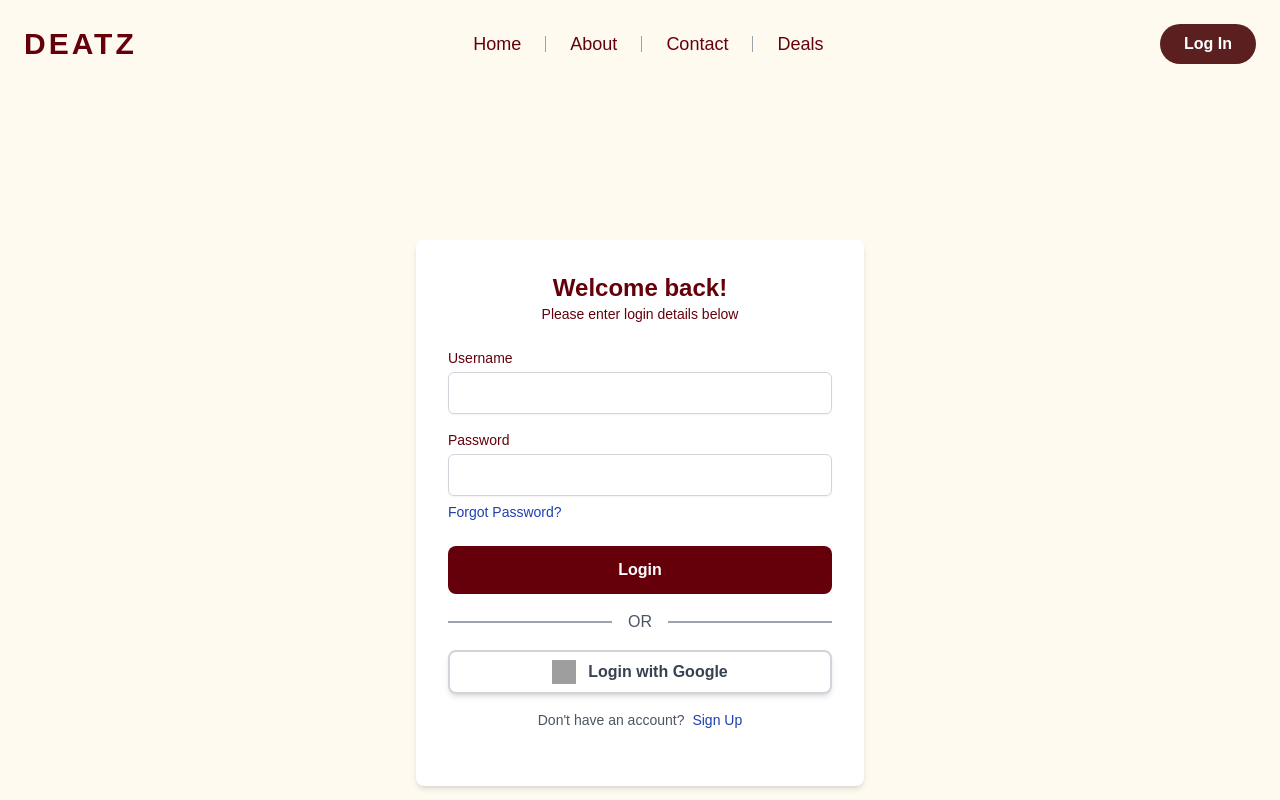
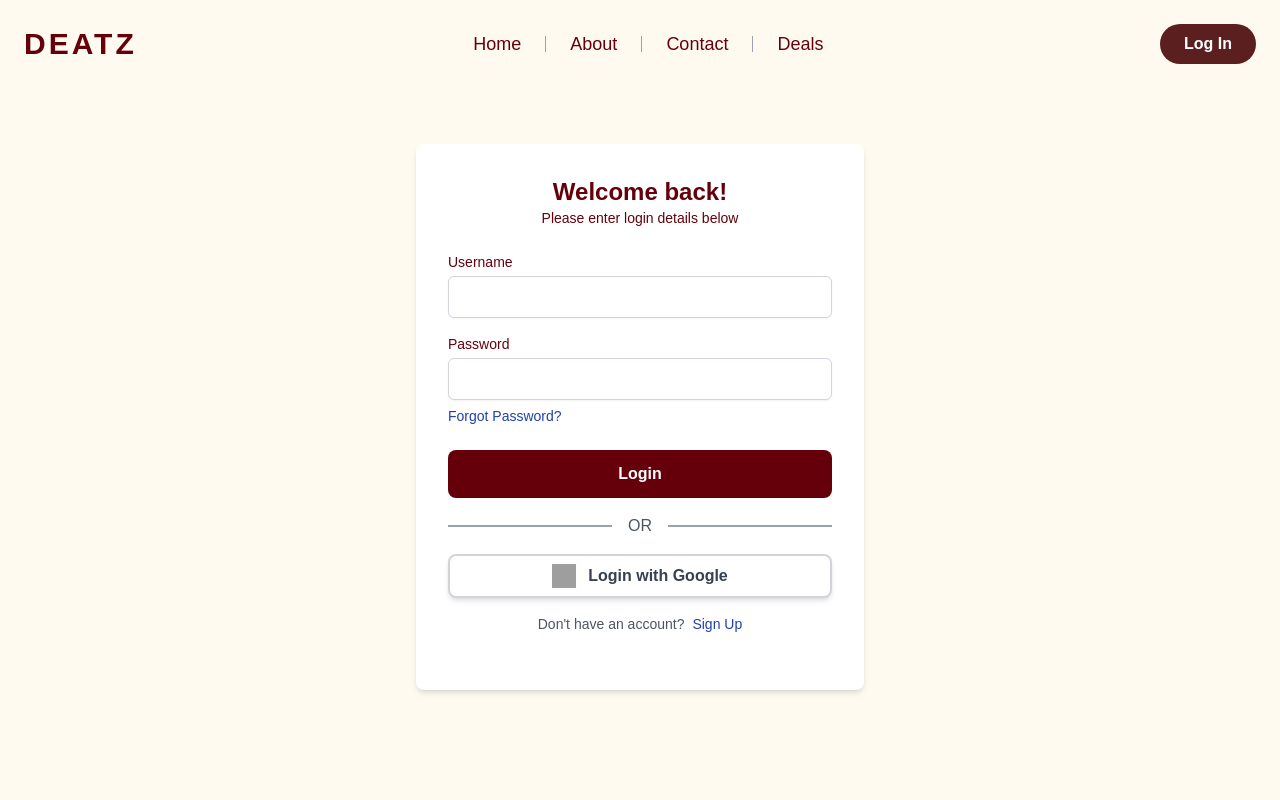
Before and after one commit to AndyK3/DEATZ-Website, a Next.js app in the folder deatz/: page /login in a window 1280 px wide. Shown: the top 800 px of the page. Built offline with nearby package versions, Linux system fonts and the light colour scheme; grey boxes are pictures that could not be loaded.

Commit message:
changed spacing for login

```diff
--- a/deatz/src/app/login/page.tsx
+++ b/deatz/src/app/login/page.tsx
@@ -6,7 +6,7 @@ const Login = () => {
   return (
     <div className="flex flex-col min-h-screen bg-[#fffaf0] text-[#65000b]">
       <Navbar />
-      <main className="flex-grow items-start justify-center px-4 pt-24">
+      <main className="flex-grow items-start justify-center px-4">
         <div className="min-h-screen flex items-start justify-center">
           <div className="bg-white p-8 rounded-lg shadow-md w-full max-w-md mt-16">
             <h2 className="text-2xl font-bold text-center">Welcome back!</h2>
```
